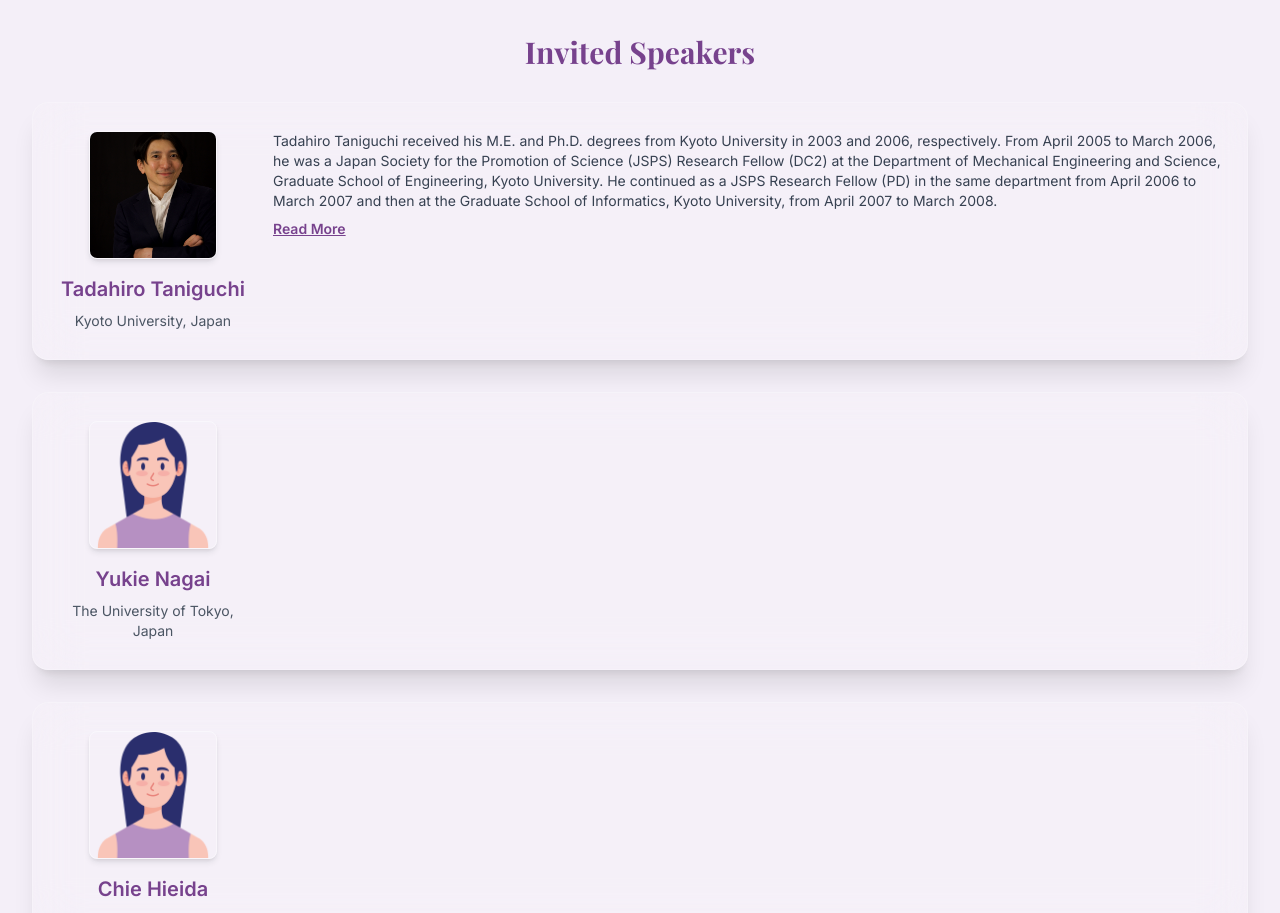
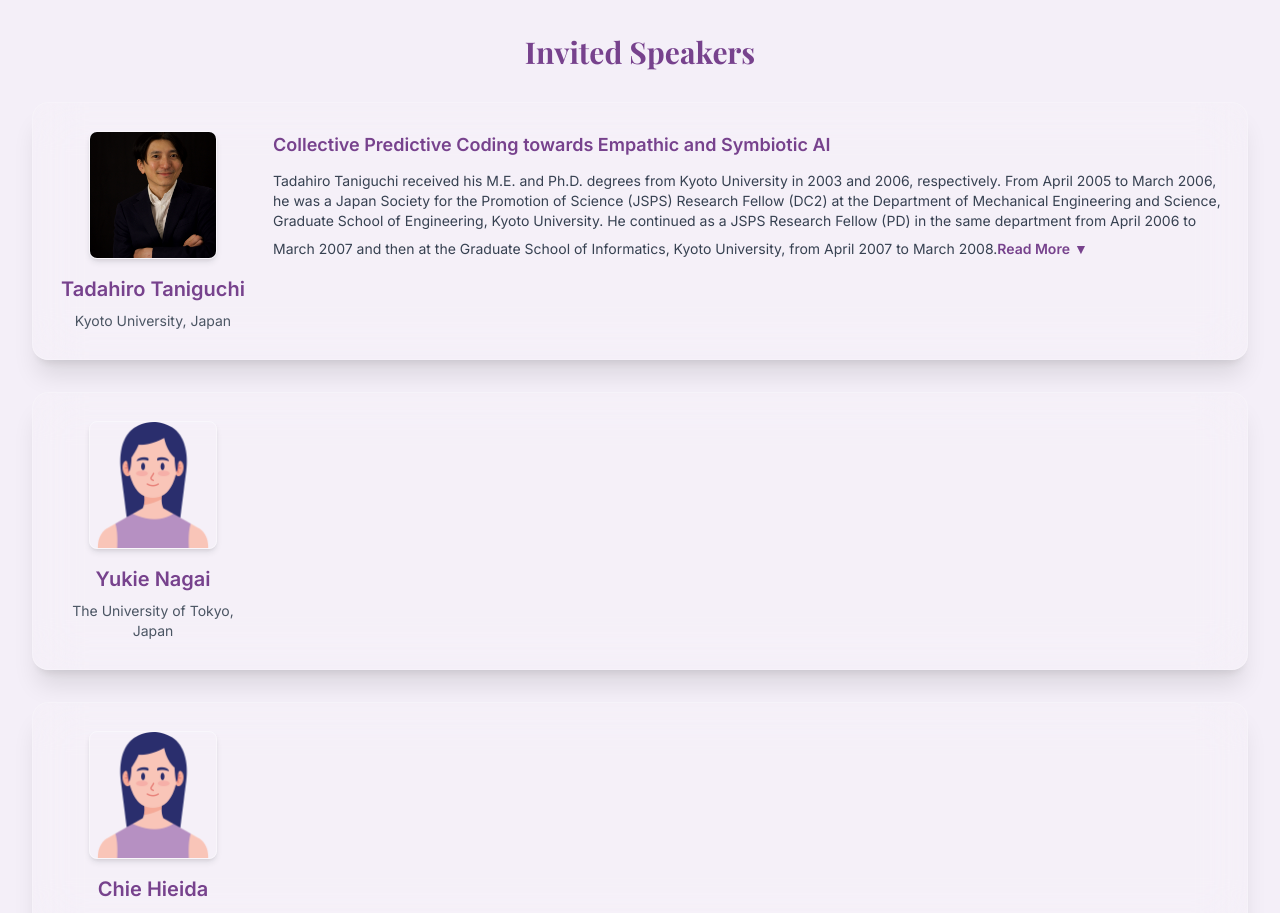
Before and after one commit to ElizaZhou96/EmpAI26, a React (Vite) app: page / in a window 1280 px wide. Shown: the part 4040-4953 px from the top of the page. Built offline with nearby package versions, Linux system fonts and the light colour scheme.

Commit message:
Update App.tsx

```diff
--- a/src/App.tsx
+++ b/src/App.tsx
@@ -307,6 +307,7 @@ function App() {
               role="Kyoto University, Japan"
               image="/tadahiro.jpeg"
               website="https://www.tanichu.com/"
+			  title="Collective Predictive Coding towards Empathic and Symbiotic AI"
 			  bio="Tadahiro Taniguchi received his M.E. and Ph.D. degrees from Kyoto University in 2003 and 2006, respectively. From April 2005 to March 2006, he was a Japan Society for the Promotion of Science (JSPS) Research Fellow (DC2) at the Department of Mechanical Engineering and Science, Graduate School of Engineering, Kyoto University. He continued as a JSPS Research Fellow (PD) in the same department from April 2006 to March 2007 and then at the Graduate School of Informatics, Kyoto University, from April 2007 to March 2008.
 				   From April 2008 to March 2010, he was an Assistant Professor in the Department of Human and Computer Intelligence at Ritsumeikan University. He was promoted to Associate Professor in the same department, serving from April 2010 to March 2017. During this period, he also spent a year as a Visiting Associate Professor at Imperial College London, from September 2015 to September 2016.
 				   From April 2017 to March 2024, he was a Professor in the Department of Information and Engineering at Ritsumeikan University. Concurrently, he served as a Visiting General Chief Scientist at Panasonic Holdings Corporation. Since April 2024, he has been a Professor at the Graduate School of Informatics, Kyoto University, while also serving as an Affiliate Professor at the Research Organization of Science and Technology, Ritsumeikan University. Additionally, he is a Senior Technical Advisor at Panasonic Holdings Corporation and Chair of the IEEE Cognitive and Developmental Systems Technical Committee.
@@ -317,6 +318,7 @@ function App() {
               role="Kyoto University, Japan"
               image="/tadahiro.jpeg"
               website="https://www.tanichu.com/"
+			  title="Collective Predictive Coding towards Empathic and Symbiotic AI"
 			  bio="Tadahiro Taniguchi received his M.E. and Ph.D. degrees from Kyoto University in 2003 and 2006, respectively. From April 2005 to March 2006, he was a Japan Society for the Promotion of Science (JSPS) Research Fellow (DC2) at the Department of Mechanical Engineering and Science, Graduate School of Engineering, Kyoto University. He continued as a JSPS Research Fellow (PD) in the same department from April 2006 to March 2007 and then at the Graduate School of Informatics, Kyoto University, from April 2007 to March 2008.
 				   From April 2008 to March 2010, he was an Assistant Professor in the Department of Human and Computer Intelligence at Ritsumeikan University. He was promoted to Associate Professor in the same department, serving from April 2010 to March 2017. During this period, he also spent a year as a Visiting Associate Professor at Imperial College London, from September 2015 to September 2016.
 				   From April 2017 to March 2024, he was a Professor in the Department of Information and Engineering at Ritsumeikan University. Concurrently, he served as a Visiting General Chief Scientist at Panasonic Holdings Corporation. Since April 2024, he has been a Professor at the Graduate School of Informatics, Kyoto University, while also serving as an Affiliate Professor at the Research Organization of Science and Technology, Ritsumeikan University. Additionally, he is a Senior Technical Advisor at Panasonic Holdings Corporation and Chair of the IEEE Cognitive and Developmental Systems Technical Committee.
@@ -576,29 +578,29 @@ function SpeakerCard({
   image,
   website,
   bio,
+  title,
 }: {
   name: string;
   role: string;
   image: string;
   website: string;
   bio: string;
+  title: string;
 }) {
   const [expanded, setExpanded] = useState(false);
 
-  // split bio into paragraphs
   const paragraphs = bio ? bio.split("\n") : [];
   const firstParagraph = paragraphs[0] || "";
   const restParagraphs = paragraphs.slice(1).join("\n");
 
-  // word count for "auto collapse"
   const wordCount = bio ? bio.split(/\s+/).length : 0;
-  const shouldCollapse = wordCount > 200; // only fold when > 200 words
+  const shouldCollapse = wordCount > 200;
 
   return (
     <div className="hidden md:block relative overflow-hidden rounded-2xl border border-white/20 bg-white/10 px-6 py-7 shadow-xl backdrop-blur-xl w-full h-full mx-auto">
       <div className="flex flex-row items-start gap-6">
 
-        {/* Left Side */}
+        {/* LEFT */}
         <div className="flex-shrink-0 w-48 text-center">
           <img
             src={image}
@@ -618,13 +620,18 @@ function SpeakerCard({
           <p className="text-gray-600 text-sm">{role}</p>
         </div>
 
-        {/* Right Side: Desktop */}
+        {/* RIGHT */}
         <div className="flex-1 text-left text-gray-700 text-sm whitespace-pre-line">
 
-          {/* If bio very short (< 200 words), show full */}
+          {/* NEW: Talk title */}
+          <p className="text-lg font-semibold text-[#77428D] mb-3">
+            {title}
+          </p>
+
+          {/* If short -> show all */}
           {!shouldCollapse && <p>{bio}</p>}
 
-          {/* If long bio, collapse only first paragraph */}
+          {/* If long -> collapse first paragraph */}
           {shouldCollapse && (
             <>
               {expanded ? bio : firstParagraph}
@@ -632,13 +639,23 @@ function SpeakerCard({
               <button
                 type="button"
                 onClick={() => setExpanded(!expanded)}
-                className="mt-2 text-[#77428D] font-semibold underline block"
+                className="mt-2 text-[#77428D] font-semibold inline-flex items-center gap-1 hover:opacity-80 transition"
               >
                 {expanded ? "Show Less" : "Read More"}
+
+                {/* arrow with rotation */}
+                <span
+                  className={`transform transition-transform duration-300 ${
+                    expanded ? "rotate-180" : "rotate-0"
+                  }`}
+                >
+                  ▼
+                </span>
               </button>
             </>
           )}
         </div>
+
       </div>
     </div>
   );
@@ -650,12 +667,14 @@ function SpeakerCardMobile({
   image,
   website,
   bio,
+  title,
 }: {
   name: string;
   role: string;
   image: string;
   website: string;
   bio: string;
+  title: string;
 }) {
   const [expanded, setExpanded] = useState(false);
 
@@ -684,23 +703,50 @@ function SpeakerCardMobile({
 
         <div className="text-gray-700 text-sm whitespace-pre-line text-left">
 
-          {/* If bio short: show full */}
-          {!shouldCollapse && <p>{bio}</p>}
+          {/* If short bio -> show full */}
+          {!shouldCollapse && (
+            <>
+              {/* on mobile show title first */}
+              <p className="text-base font-semibold text-[#77428D] mb-3">
+                {title}
+              </p>
 
-          {/* If bio long: collapsed by default */}
+              <p>{bio}</p>
+            </>
+          )}
+
+          {/* If long bio */}
           {shouldCollapse && (
             <>
-              {expanded ? bio : ""}
+              {/* only show title + full text when expanded */}
+              {expanded && (
+                <>
+                  <p className="text-base font-semibold text-[#77428D] mb-3">
+                    {title}
+                  </p>
+                  <p>{bio}</p>
+                </>
+              )}
 
+              {/* button */}
               <button
                 type="button"
                 onClick={() => setExpanded(!expanded)}
-                className="mt-2 text-[#77428D] font-semibold underline"
+                className="mt-2 text-[#77428D] font-semibold inline-flex items-center gap-1 hover:opacity-80 transition"
               >
                 {expanded ? "Show Less" : "Read More"}
+
+                <span
+                  className={`transform transition-transform duration-300 ${
+                    expanded ? "rotate-180" : "rotate-0"
+                  }`}
+                >
+                  ▼
+                </span>
               </button>
             </>
           )}
+
         </div>
       </div>
     </div>
```
